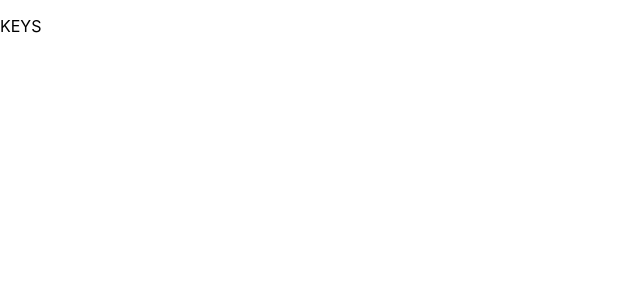
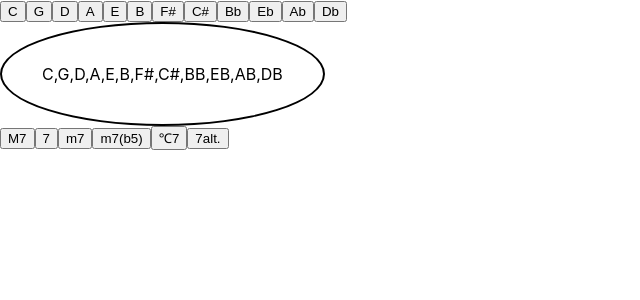
Before and after one commit to JHughesSUTA/keyboard-harmony-practice-tools, a React (Create React App) app: page / in a window 1280 px wide. Shown: the top 300 px of the page, without its empty margins (0-640 px from the left). Built offline with nearby package versions, Linux system fonts and the light colour scheme.

Commit message:
add buttons and display

```diff
--- a/src/App.js
+++ b/src/App.js
@@ -1,9 +1,33 @@
-import Keys from "./components/Keys"
+import { useState } from "react";
+import Chords from "./components/Chords";
+import Display from "./components/Display";
+import Keys from "./components/Keys";
 
 function App() {
+  const [chordOptions, setChordOptions] = useState([
+    "C",
+    "G",
+    "D",
+    "A",
+    "E",
+    "B",
+    "F#",
+    "C#",
+    "Bb",
+    "Eb",
+    "Ab",
+    "Db",
+  ]);
+
+  const toggleOption = (e) => {
+    console.log(e);
+  };
+
   return (
     <div className="container">
-      <Keys />
+      <Keys onToggle={toggleOption} />
+      <Display value="c" chordOptions={chordOptions} />
+      <Chords />
     </div>
   );
 }
--- a/src/components/Button.js
+++ b/src/components/Button.js
@@ -1,7 +1,7 @@
 import "../styles/button.css";
 
-const Button = () => {
-  return <div>Button</div>;
+const Button = ({ buttonValue, onToggle }) => {
+  return <button onClick={onToggle}>{buttonValue}</button>;
 };
 
 export default Button;
--- a/src/components/Chords.js
+++ b/src/components/Chords.js
@@ -1,7 +1,17 @@
 import "../styles/chords.css";
+import Button from "./Button";
 
 const Chords = () => {
-  return <div>Chords</div>;
+  return (
+    <div>
+      <Button buttonValue="M7" />
+      <Button buttonValue="7" />
+      <Button buttonValue="m7" />
+      <Button buttonValue="m7(b5)" />
+      <Button buttonValue="&#8451;7" />
+      <Button buttonValue="7alt." />
+    </div>
+  );
 };
 
 export default Chords;
--- a/src/components/Display.js
+++ b/src/components/Display.js
@@ -1,7 +1,7 @@
 import "../styles/display.css";
 
-const Display = () => {
-  return <div>Display</div>;
+const Display = ({ value, chordOptions }) => {
+  return <div className="display">{chordOptions.toString()}</div>;
 };
 
 export default Display;
--- a/src/components/Keys.js
+++ b/src/components/Keys.js
@@ -1,9 +1,21 @@
 import "../styles/keys.css";
+import Button from "./Button";
 
-const Keys = () => {
+const Keys = ({ onToggle }) => {
   return (
     <div>
-      <p>KEYS</p>
+      <Button buttonValue="C" onToggle={onToggle} />
+      <Button buttonValue="G" onToggle={onToggle} />
+      <Button buttonValue="D" onToggle={onToggle} />
+      <Button buttonValue="A" onToggle={onToggle} />
+      <Button buttonValue="E" onToggle={onToggle} />
+      <Button buttonValue="B" onToggle={onToggle} />
+      <Button buttonValue="F#" onToggle={onToggle} />
+      <Button buttonValue="C#" onToggle={onToggle} />
+      <Button buttonValue="Bb" onToggle={onToggle} />
+      <Button buttonValue="Eb" onToggle={onToggle} />
+      <Button buttonValue="Ab" onToggle={onToggle} />
+      <Button buttonValue="Db" onToggle={onToggle} />
     </div>
   );
 };
--- /dev/null
+++ b/src/styles/display.css
@@ -0,0 +1 @@
+.display{text-transform:uppercase;font-size:16px;border:2px solid #000;border-radius:50%;padding:40px;text-align:center;display:inline-block}
--- a/src/styles/display.scss
+++ b/src/styles/display.scss
@@ -0,0 +1,9 @@
+.display {
+  text-transform: uppercase;
+  font-size: 16px;
+  border: 2px solid black;
+  border-radius: 50%;
+  padding: 40px;
+  text-align: center;
+  display: inline-block;
+}
```
Also changed, not shown: src/styles/button.css (added), src/styles/header.css (added), src/styles/playOptions.css (added).
